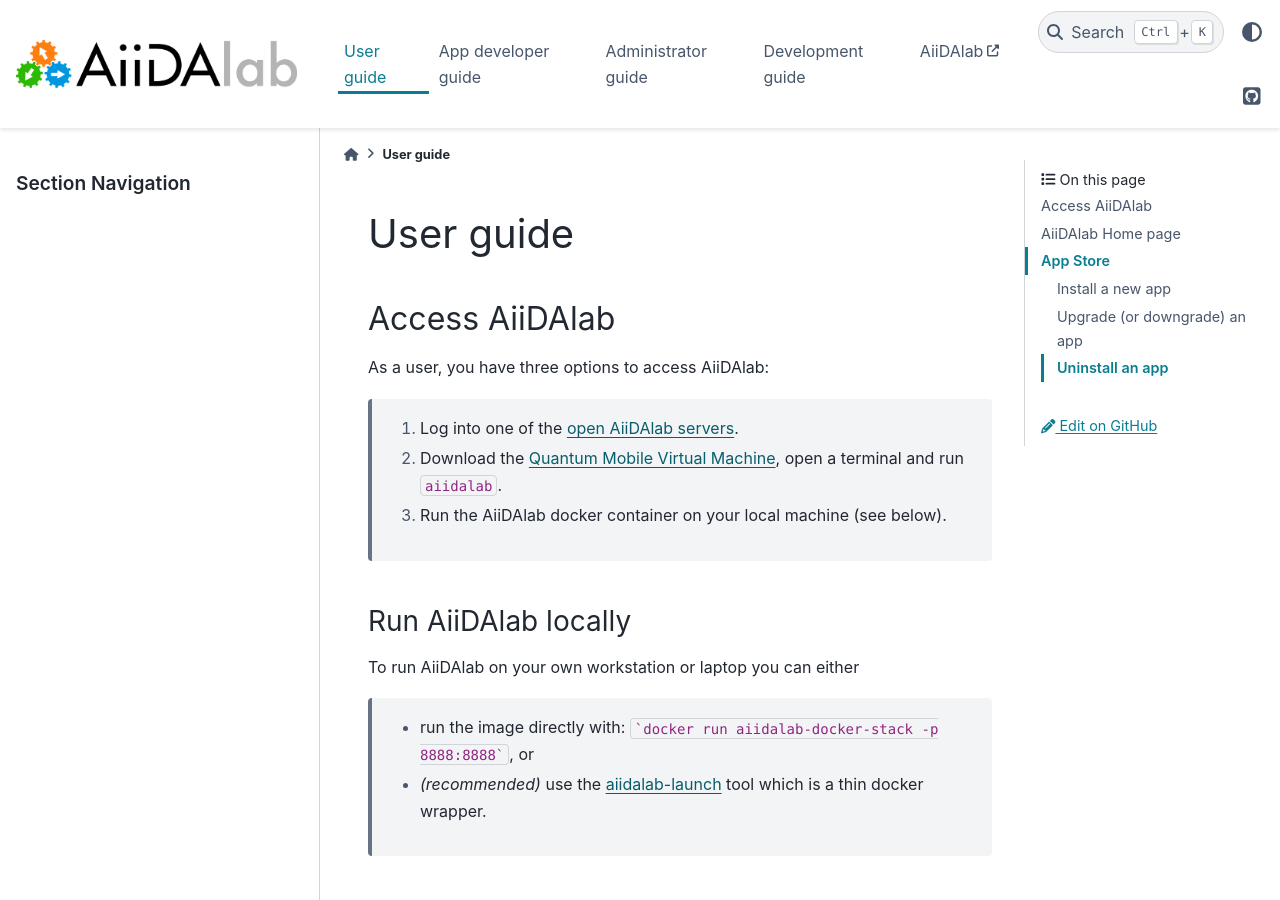
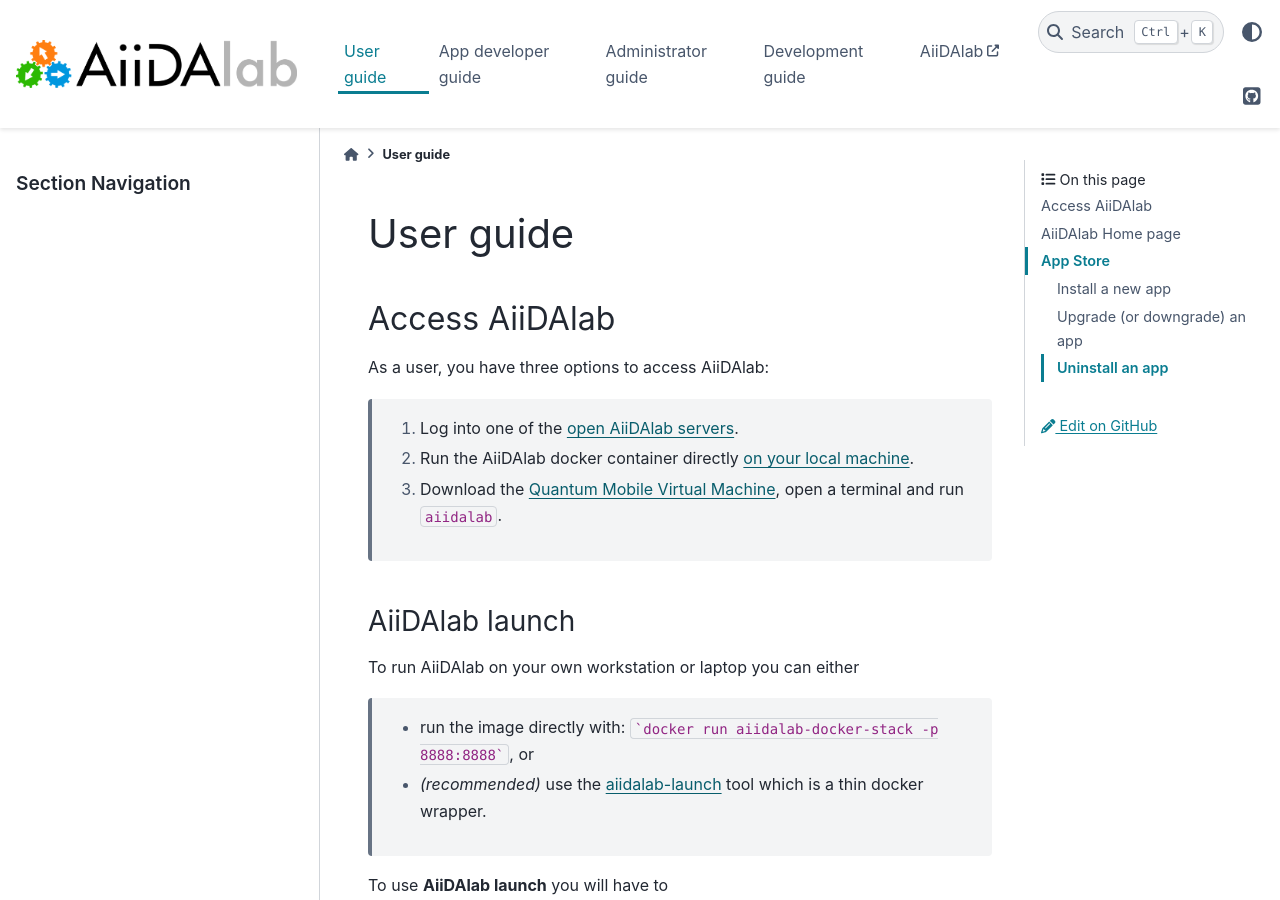
Before and after one commit to aiidalab/aiidalab, a Sphinx documentation site: the page built from docs/source/usage/index.rst, in a window 1280 px wide and 900 px high. Built offline with Sphinx 7.4.7 and the PyData theme 0.15.4, drawn with Linux system fonts in a browser that asks for light colours; pages that are not in the unit, such as notebooks, are missing from menus; some of the changed text lies outside the part shown.

Commit message:
Docs: Present the aiidalab-launch deployment path more prominently. (#263)

````diff
--- a/docs/source/usage/index.rst
+++ b/docs/source/usage/index.rst
@@ -10,26 +10,21 @@ Access AiiDAlab
 As a user, you have three options to access AiiDAlab:
 
  1. Log into one of the `open AiiDAlab servers <https://materialscloud.org/aiidalab>`_.
- 2. Download the `Quantum Mobile Virtual Machine <https://quantum-mobile.readthedocs.io/>`_, open a terminal and run ``aiidalab``.
- 3. Run the AiiDAlab docker container on your local machine (see below).
+ 2. Run the AiiDAlab docker container directly :ref:`on your local machine <usage:run-locally>`.
+ 3. Download the `Quantum Mobile Virtual Machine <https://quantum-mobile.readthedocs.io/>`_, open a terminal and run ``aiidalab``.
 
 .. _usage:run-locally:
+.. _usage:aiidalab-launch:
 
-Run AiiDAlab locally
-====================
+AiiDAlab launch
+===============
 
 To run AiiDAlab on your own workstation or laptop you can either
 
  - run the image directly with: ```docker run aiidalab-docker-stack -p 8888:8888```, or
  - *(recommended)* use the :ref:`aiidalab-launch <usage:aiidalab-launch>` tool which is a thin docker wrapper.
 
-.. _usage:aiidalab-launch:
-
-AiiDAlab Launch
----------------
-
-To use AiiDAlab launch you will have to
-
+To use **AiiDAlab launch** you will have to
 
 #. `Install Docker on your workstation or laptop. <https://docs.docker.com/get-docker/>`_
 #. Install AiiDAlab launch with `pipx <https://pypa.github.io/pipx/installation/>`_ (**recommended**):
````
